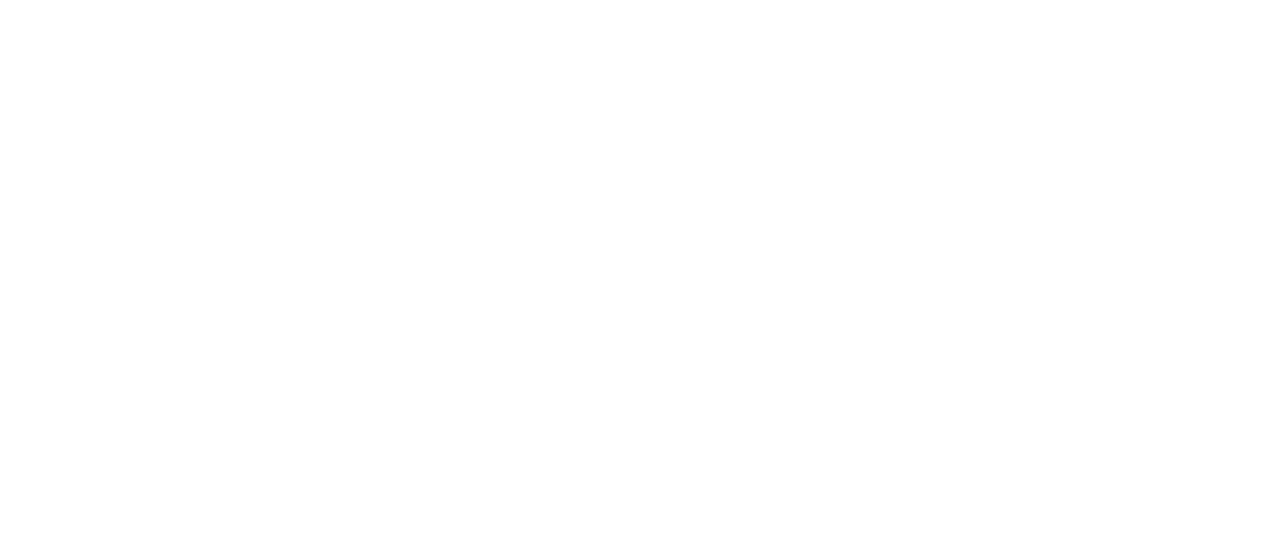
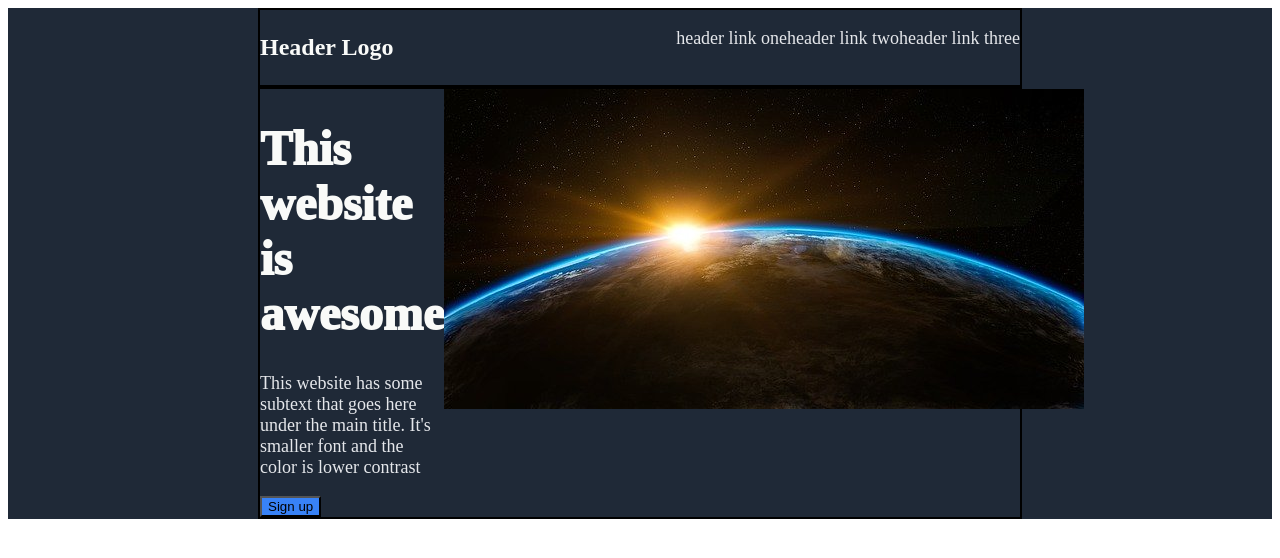
Before and after one commit to dpirrott/Landing-Page-Project, a plain HTML site: page index.html in a window 1280 px wide. Drawn offline with Linux system fonts and the light colour scheme.

Commit message:
Apply classes and ID's to first section, add some styling to resemble example

```diff
--- a/index.html
+++ b/index.html
@@ -8,12 +8,22 @@
   <title>Landing-Page</title>
 </head>
 <body>
-  <div>
-    <div>
-
+  <div id="section-1" class="section">
+    <div class="navbar-flex">
+      <h3 class="nav-flex-item">Header Logo</h3>
+      <a id="split-right" class="nav-flex-item secondary">header link one</a>
+      <a class="nav-flex-item secondary">header link two</a>
+      <a class="nav-flex-item secondary">header link three</a>
     </div>
-    <div>
-
+    <div class="section-1-flex">
+      <div class="section-1-flex-item">
+        <h1 id="main-header">This website is awesome</h1>
+        <p class="secondary">This website has some subtext that goes here under the main title. It's smaller font and the color is lower contrast</p>
+        <button>Sign up</button>
+      </div>
+      <div class="section-1-flex-item">
+        <img src="static/images/earthFromObrit.jpg">
+      </div>
     </div>
   </div>
 </body>
--- a/styles.css
+++ b/styles.css
@@ -0,0 +1,54 @@
+body {
+
+}
+
+.section {
+  padding: 0 250px;
+}
+
+#section-1 {
+  background-color: #1F2937;
+}
+
+.navbar-flex {
+  display: flex;
+  border: 2px solid;
+}
+
+.navbar-flex h3 {
+  font-size: 24px;
+  color: #F9FAF8;
+}
+
+.nav-flex-item {
+ margin-block-start: 1em;
+ margin-block-end: 1em;
+}
+
+#split-right {
+  margin-left: auto;
+}
+
+.section-1-flex {
+  display: flex;
+  border: 2px solid black;
+}
+
+.section-1-flex-item {
+
+}
+
+.secondary {
+  font-size: 18px;
+  color: #E5E7EB;
+}
+
+#main-header {
+  font-size: 48px;
+  font-weight: 1000;
+  color: #F9FAF8;
+}
+
+button {
+  background-color: #3882F6;
+}
```
Also changed, not shown: static/images/earthFromObrit.jpg (added).
